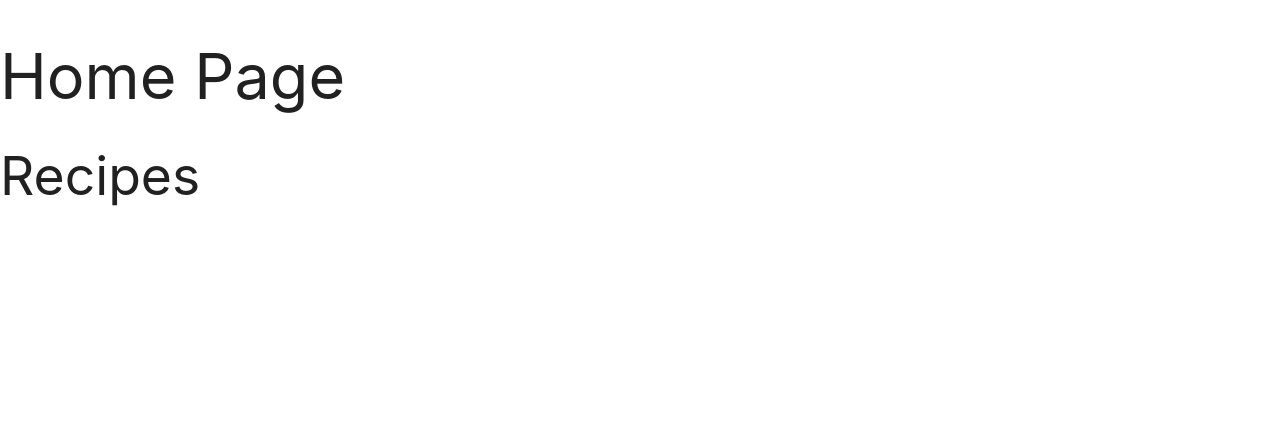
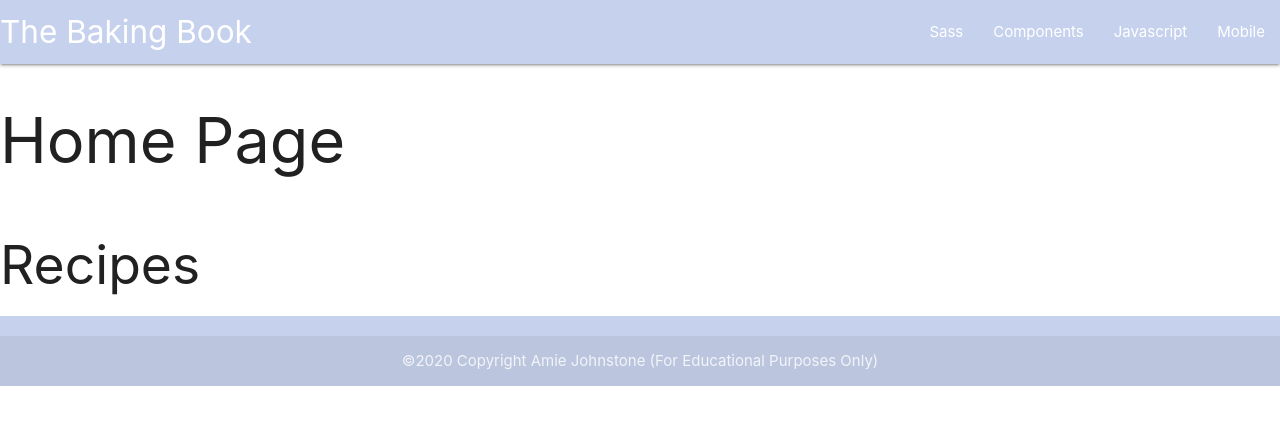
Before and after one commit to Amiejohnstone18/The_Baking_Book, a Flask app: page / in a window 1280 px wide. Shown: the top 425 px of the page. Run offline with Flask 2, Linux system fonts and the light colour scheme; data that the repository does not hold is empty; some libraries are stand-ins or nearby versions.

Commit message:
Added the Nav bar and Footer

```diff
--- a/static/css/style.css
+++ b/static/css/style.css
@@ -0,0 +1,21 @@
+/* Nav Bar */
+.nav-colour {
+    background-color: #c6d2ed;
+}
+
+
+/* Footer */
+.page-footer {
+    background-color: #c6d2ed;
+    text-align: center;
+}
+
+body {
+    display: flex;
+    min-height: 100vh;
+    flex-direction: column;
+  }
+
+  main {
+    flex: 1 0 auto;
+  }
--- a/templates/base.html
+++ b/templates/base.html
@@ -13,10 +13,44 @@
     <title>The Baking Book</title>
 </head>
 <body>
+
+<header>
+    <!-- Nav Bar-->
+ <nav class="nav-colour">
+    <div class="nav-wrapper">
+      <a href="#!" class="brand-logo">The Baking Book</a>
+      <a href="#" data-target="mobile-demo" class="sidenav-trigger"><i class="fas fa-bars"></i></a>
+      <ul class="right hide-on-med-and-down">
+        <li><a href="sass.html">Sass</a></li>
+        <li><a href="badges.html">Components</a></li>
+        <li><a href="collapsible.html">Javascript</a></li>
+        <li><a href="mobile.html">Mobile</a></li>
+      </ul>
+    </div>
+  </nav>
+    <!-- Mobile Nav Bar-->
+  <ul class="sidenav" id="mobile-demo">
+    <li><a href="sass.html">Sass</a></li>
+    <li><a href="badges.html">Components</a></li>
+    <li><a href="collapsible.html">Javascript</a></li>
+    <li><a href="mobile.html">Mobile</a></li>
+  </ul>
+</header>
+
 <h1>Home Page</h1>
 {% block content %}
 {% endblock %}
 
+
+<!-- Footer Menu -->
+   <footer class="page-footer">
+          <div class="footer-copyright">
+            <div class="container">
+            ©2020 Copyright Amie Johnstone (For Educational Purposes Only)
+            </div>
+          </div>
+        </footer>
+ <!-- Script Tags -->
 <script
   src="http://code.jquery.com/jquery-3.5.1.min.js" integrity="sha256-9/aliU8dGd2tb6OSsuzixeV4y/faTqgFtohetphbbj0=" crossorigin="anonymous"></script>
 <script src="https://cdnjs.cloudflare.com/ajax/libs/materialize/1.0.0/js/materialize.min.js"></script>
```
Also changed, not shown: static/images/logo.png (added).
